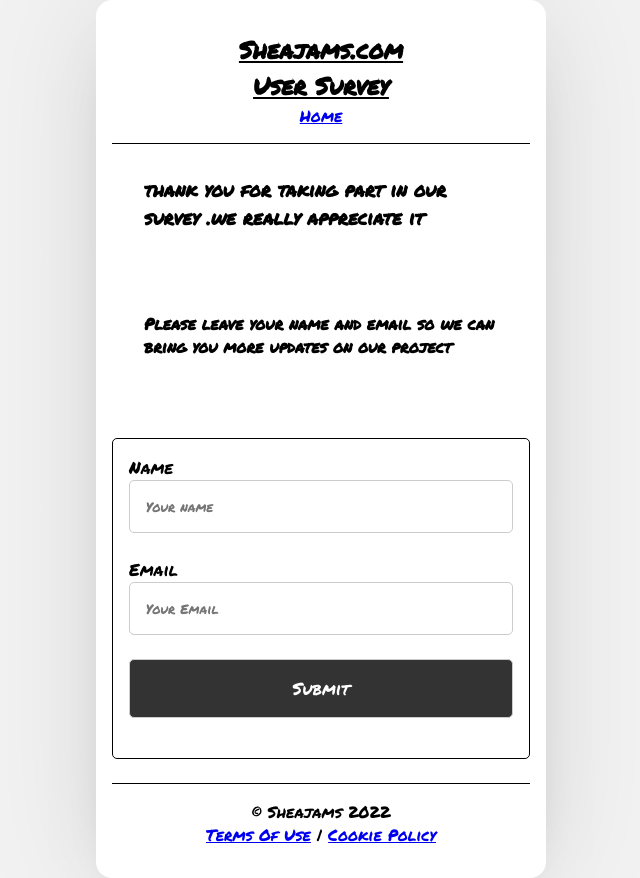
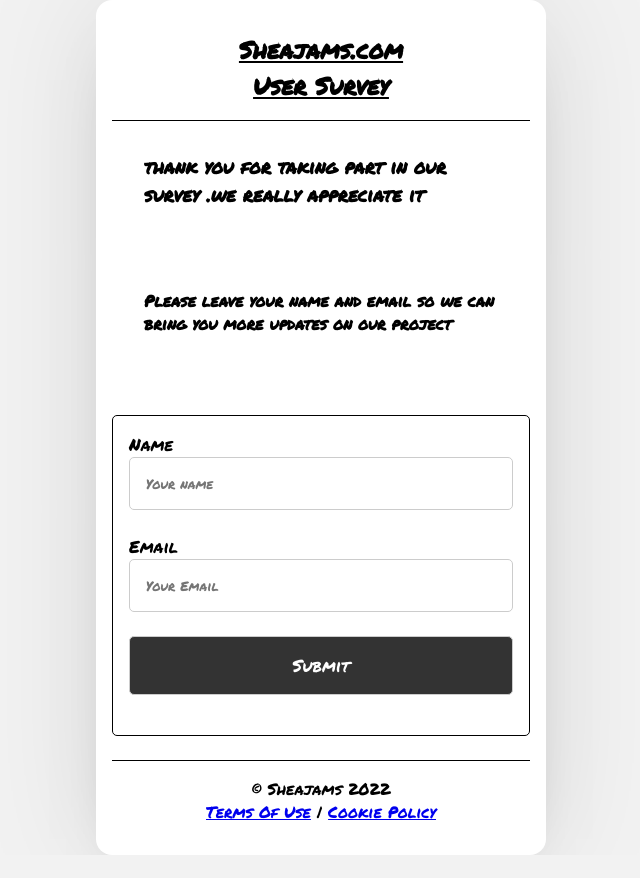
Before and after one commit to Kingston-5/sheajams-survey, a PHP site: page /exit.php in a window 1280 px wide. Shown: the whole page, without its empty margins (319-959 px from the left). After the commit the page ends 855 px from the top, so only its background shows below. Run offline with PHP 8.4, Linux system fonts and the light colour scheme.

Commit message:
Update header.inc.php

```diff
--- a/includes/header.inc.php
+++ b/includes/header.inc.php
@@ -19,5 +19,4 @@
      <h1><u>Sheajams.com</u></h1>
 
      <h2><u>User Survey</u></h2>
-     <a href="./">Home</a>
  </nav>
```
